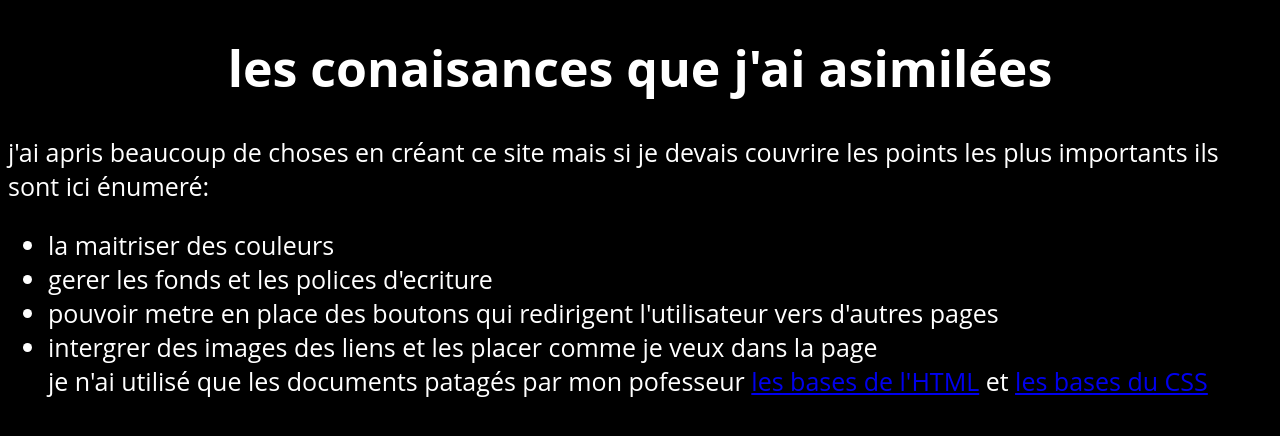
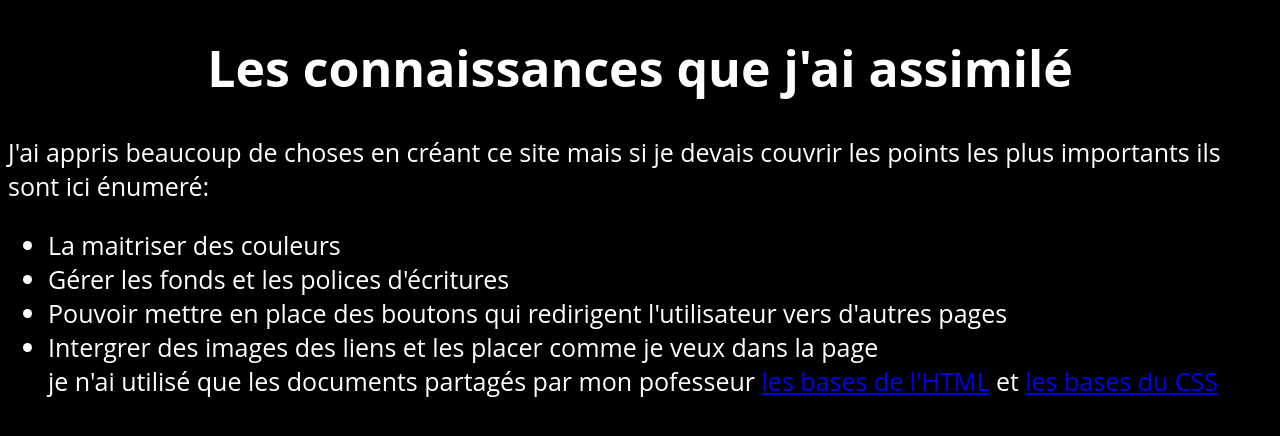
Before and after one commit to sebastien-dev/sebastien-dev.github.io, a plain HTML site: page rapport.html in a window 1280 px wide. Drawn offline with Linux system fonts and the light colour scheme.

Commit message:
Update rapport.html

```diff
--- a/rapport.html
+++ b/rapport.html
@@ -3,18 +3,16 @@
 <head>
      <meta charset="utf-8">
     <link rel="stylesheet" href="style.css">
-<title>comment je sui arrivé a la creation d'un tel echec</title>
+<title>Comment je suis arrivé à la creation d'un tel échec !</title>
 </head>
 <body>
-    <h1>les conaisances que j'ai asimilées</h1>
-    <p>j'ai apris beaucoup de choses en créant ce site mais si je devais couvrire les points les plus importants ils sont ici énumeré:
+    <h1>Les connaissances que j'ai assimilé</h1>
+    <p>J'ai appris beaucoup de choses en créant ce site mais si je devais couvrir les points les plus importants ils sont ici énumeré:
         <ul>
-        <li>la maitriser des couleurs  </li>
-        <li>gerer les fonds et les polices d'ecriture</li>
-        <li> pouvoir metre en place des boutons qui redirigent l'utilisateur vers d'autres pages</li>
-        <li> intergrer des images des liens et les placer comme je veux dans la page </li>
-       je n'ai utilisé que les documents patagés par mon pofesseur  <a href="https://developer.mozilla.org/fr/docs/Apprendre/Commencer_avec_le_web/Les_bases_HTML">les bases de l'HTML</a> et <a href="https://developer.mozilla.org/fr/docs/Apprendre/Commencer_avec_le_web/Les_bases_CSS">les bases du CSS</a>
+        <li>La maitriser des couleurs  </li>
+        <li>Gérer les fonds et les polices d'écritures</li>
+        <li>Pouvoir mettre en place des boutons qui redirigent l'utilisateur vers d'autres pages</li>
+        <li>Intergrer des images des liens et les placer comme je veux dans la page </li>
+       je n'ai utilisé que les documents partagés par mon pofesseur  <a href="https://developer.mozilla.org/fr/docs/Apprendre/Commencer_avec_le_web/Les_bases_HTML">les bases de l'HTML</a> et <a href="https://developer.mozilla.org/fr/docs/Apprendre/Commencer_avec_le_web/Les_bases_CSS">les bases du CSS</a>
     </p>
-
-
 </body>
```
